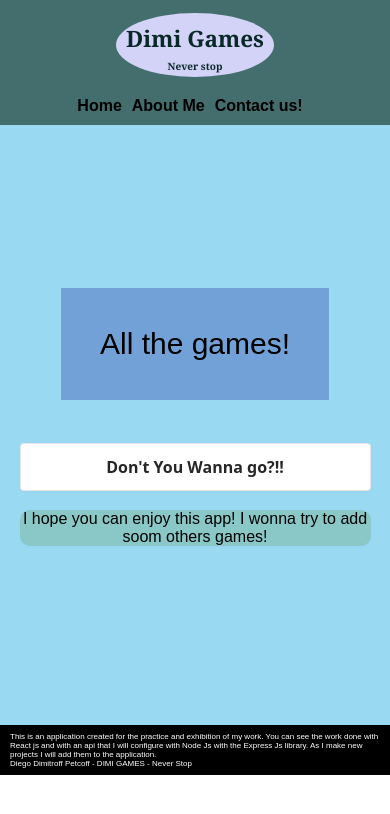
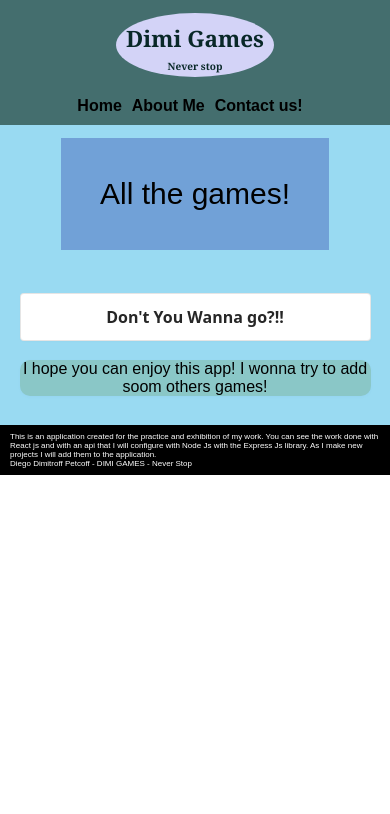
Before and after one commit to DiegoDimitroffPetcoff/react1, a React (Create React App) app in the folder my-app/: page / in a window 390 px wide. Shown: the top 814 px of the page. Built offline with nearby package versions, Linux system fonts and the light colour scheme.

Commit message:
Fix Screen

```diff
--- a/my-app/src/App.css
+++ b/my-app/src/App.css
@@ -252,7 +252,7 @@ p {
     flex-direction: column;
     margin: auto 0;
     justify-content: center;
-    height: 600px;
+    height: 300px;
 
   }
 
--- a/my-app/src/App.js
+++ b/my-app/src/App.js
@@ -2,6 +2,7 @@ import "./App.css";
 import { MenuGame } from "./components/menuGames";
 import { Header } from "./components/pure/header";
 import { Footer } from "./components/pure/footer";
+
 
 function App() {
   return (
```
